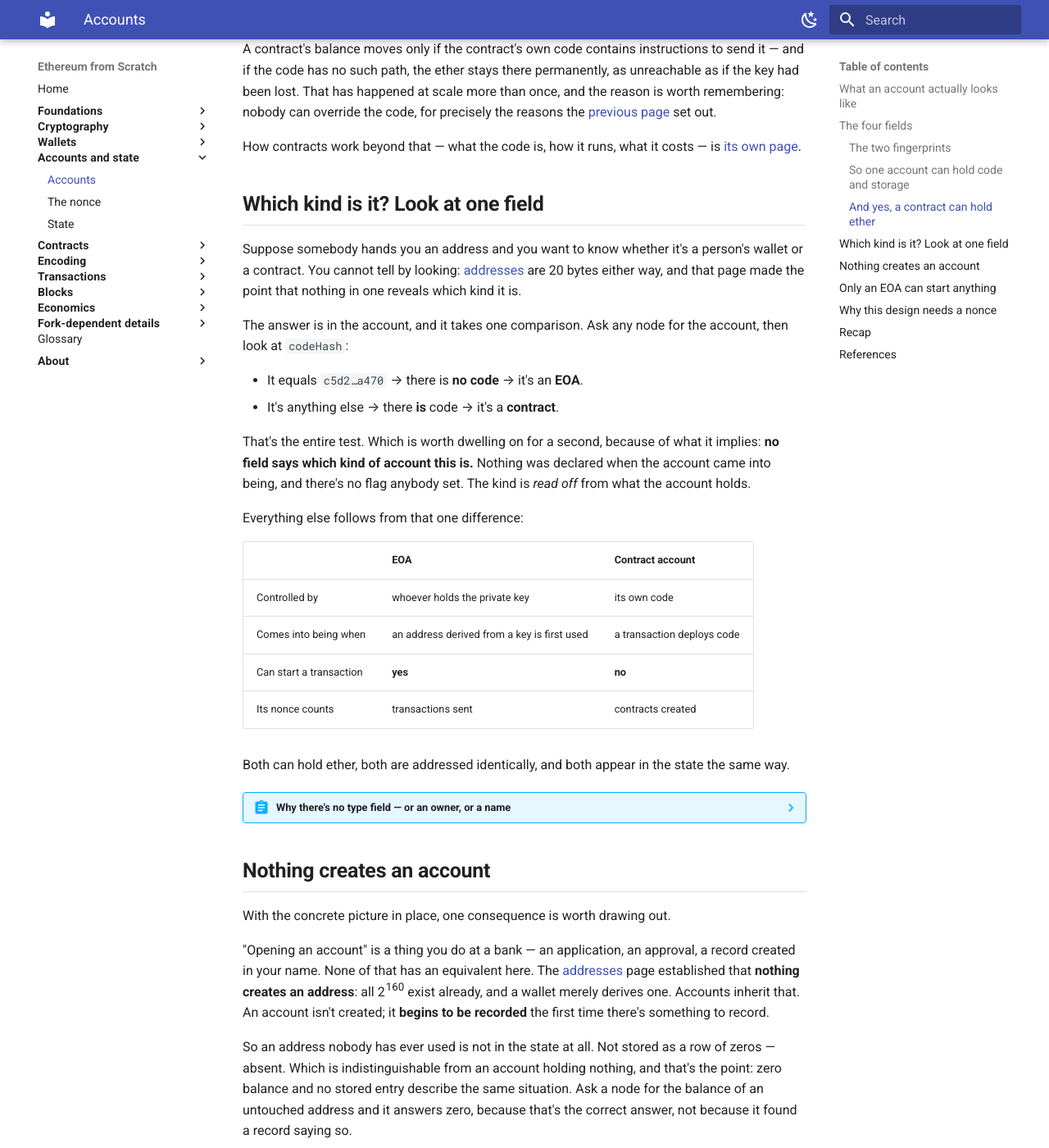
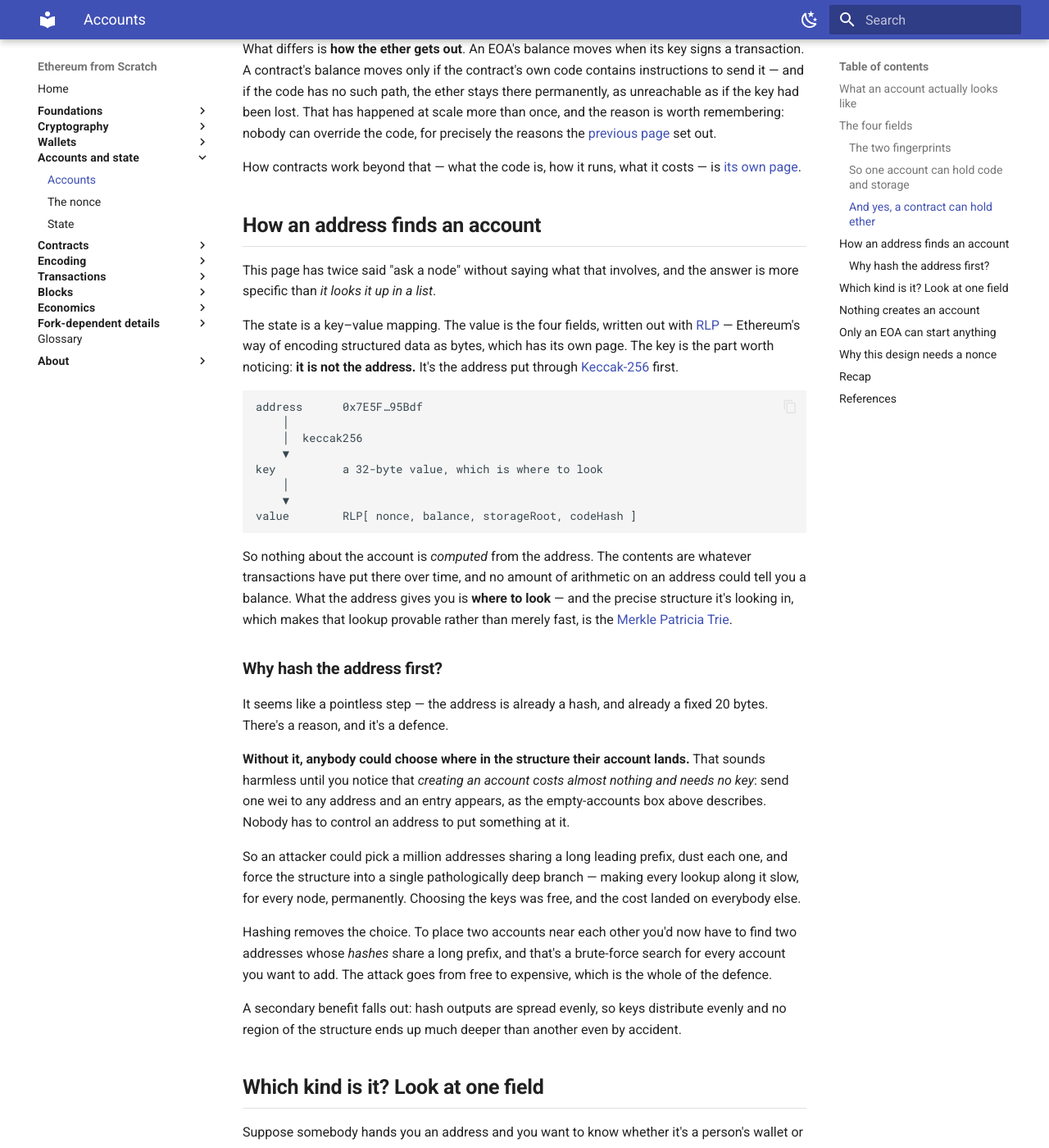
Before and after one commit to davide-stocco/ethereum-from-scratch, an MkDocs documentation site: the page built from docs/accounts/accounts.md, in a window 1280 px wide and 1400 px high, scrolled down 4161 px. Shown: the whole window at 82% size. Built offline with MkDocs 1.6.1 and Material for MkDocs 9.7.7, drawn with Linux system fonts in a browser that asks for light colours; some of the changed text lies outside the part shown.

Commit message:
Explain the lookup the accounts page kept assuming
The page said "ask a node" twice and never said what that means, so the
question it leaves open is reasonable: how do you get from an address to
an account. New section answers it.

The key is keccak256(address), not the address, and the value is the four
fields in RLP. Worth stating plainly that nothing is computed from the
address - the contents are whatever transactions put there, and the
address only tells you where to look.

The why-hash-first part is the interesting half, and it is a defence
rather than tidiness. Creating an account needs no key: send one wei to
any address and an entry appears. So with unhashed keys an attacker could
pick a million addresses sharing a long prefix, dust them, and force the
structure into one pathologically deep branch - free to them, permanently
slow for every node. Hashing means placing accounts near each other
requires a brute-force search per account.

Even key distribution is mentioned second, because it is the weaker
reason and the usual explanations lead with it.

````diff
--- a/docs/accounts/accounts.md
+++ b/docs/accounts/accounts.md
@@ -58,7 +58,7 @@ So the two kinds differ in **where the controller lives**, not where the account
 
 ## What an account actually looks like
 
-Easiest to start with one in front of you. Take the address `0x7E5F…95Bdf` — the one the [addresses](../crypto/addresses.md) page derived from the private key `1`, picked there because it's the simplest number a key can be and makes every step checkable by hand. Ask a node what that address holds:
+Easiest to start with one in front of you. Take the address `0x7E5F…95Bdf` — the one the [addresses](../crypto/addresses.md) page derived from the private key `1`, picked there because it's the simplest number a key can be and makes every step checkable by hand. Ask a node what that address holds — the lookup itself is explained [further down](#how-an-address-finds-an-account):
 
 ```
 nonce        3
@@ -164,6 +164,37 @@ It also has to be that way for contracts to be good for anything. An escrow must
 What differs is **how the ether gets out**. An EOA's balance moves when its key signs a transaction. A contract's balance moves only if the contract's own code contains instructions to send it — and if the code has no such path, the ether stays there permanently, as unreachable as if the key had been lost. That has happened at scale more than once, and the reason is worth remembering: nobody can override the code, for precisely the reasons the [previous page](../wallets/losing-your-keys.md) set out.
 
 How contracts work beyond that — what the code is, how it runs, what it costs — is [its own page](../contracts/smart-contracts.md).
+
+## How an address finds an account
+
+This page has twice said "ask a node" without saying what that involves, and the answer is more specific than *it looks it up in a list*.
+
+The state is a key–value mapping. The value is the four fields, written out with [RLP](../encoding/rlp.md) — Ethereum's way of encoding structured data as bytes, which has its own page. The key is the part worth noticing: **it is not the address.** It's the address put through [Keccak-256](../crypto/keccak256.md) first.
+
+```
+address      0x7E5F…95Bdf
+    │
+    │  keccak256
+    ▼
+key          a 32-byte value, which is where to look
+    │
+    ▼
+value        RLP[ nonce, balance, storageRoot, codeHash ]
+```
+
+So nothing about the account is *computed* from the address. The contents are whatever transactions have put there over time, and no amount of arithmetic on an address could tell you a balance. What the address gives you is **where to look** — and the precise structure it's looking in, which makes that lookup provable rather than merely fast, is the [Merkle Patricia Trie](../encoding/merkle-patricia-trie.md).
+
+### Why hash the address first?
+
+It seems like a pointless step — the address is already a hash, and already a fixed 20 bytes. There's a reason, and it's a defence.
+
+**Without it, anybody could choose where in the structure their account lands.** That sounds harmless until you notice that *creating an account costs almost nothing and needs no key*: send one wei to any address and an entry appears, as the empty-accounts box above describes. Nobody has to control an address to put something at it.
+
+So an attacker could pick a million addresses sharing a long leading prefix, dust each one, and force the structure into a single pathologically deep branch — making every lookup along it slow, for every node, permanently. Choosing the keys was free, and the cost landed on everybody else.
+
+Hashing removes the choice. To place two accounts near each other you'd now have to find two addresses whose *hashes* share a long prefix, and that's a brute-force search for every account you want to add. The attack goes from free to expensive, which is the whole of the defence.
+
+A secondary benefit falls out: hash outputs are spread evenly, so keys distribute evenly and no region of the structure ends up much deeper than another even by accident.
 
 ## Which kind is it? Look at one field
 
@@ -342,6 +373,7 @@ So the protection has to be supplied separately, and it's supplied as a counter.
 ## Recap
 
 - An account is an **entry in the state**, looked up by address, with exactly four fields: **nonce, balance, storageRoot, codeHash.** The address isn't one of them.
+- The lookup key is **`keccak256(address)`**, not the address — so nobody can choose where their account sits, which stops an attacker dusting a million chosen addresses to force one deep, slow branch.
 - **EOA** means *externally owned* — what controls it sits outside Ethereum, namely a person with a key. A contract's controller is code on the chain.
 - The account **nonce is a sequential counter**, not a random number. It shares only the "used once" guarantee with the random nonces elsewhere in cryptography.
 - `storageRoot` and `codeHash` are **fingerprints**, letting a fixed-size entry commit to unbounded data. The structure behind them is the [Merkle Patricia Trie](../encoding/merkle-patricia-trie.md).
````
